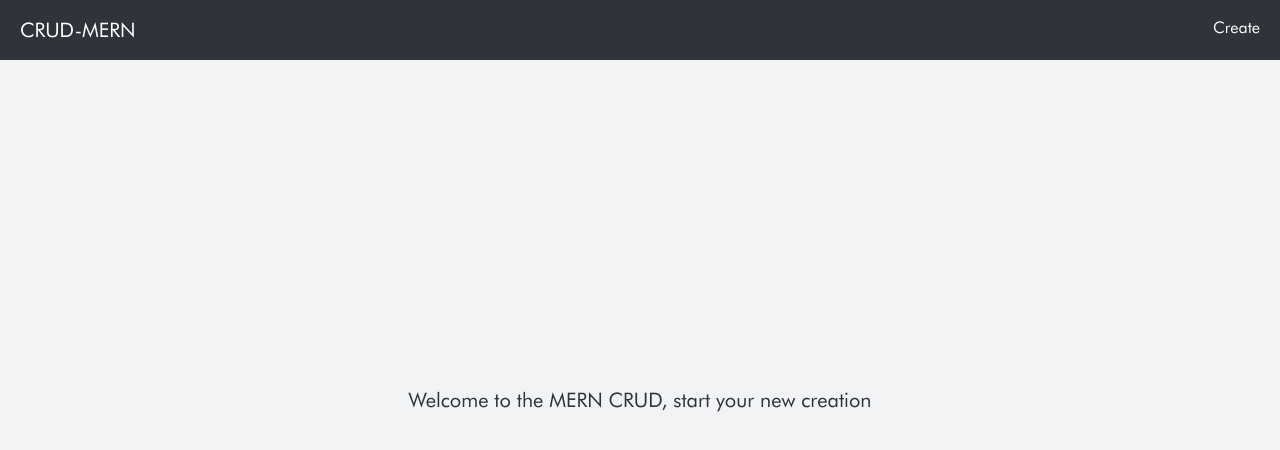
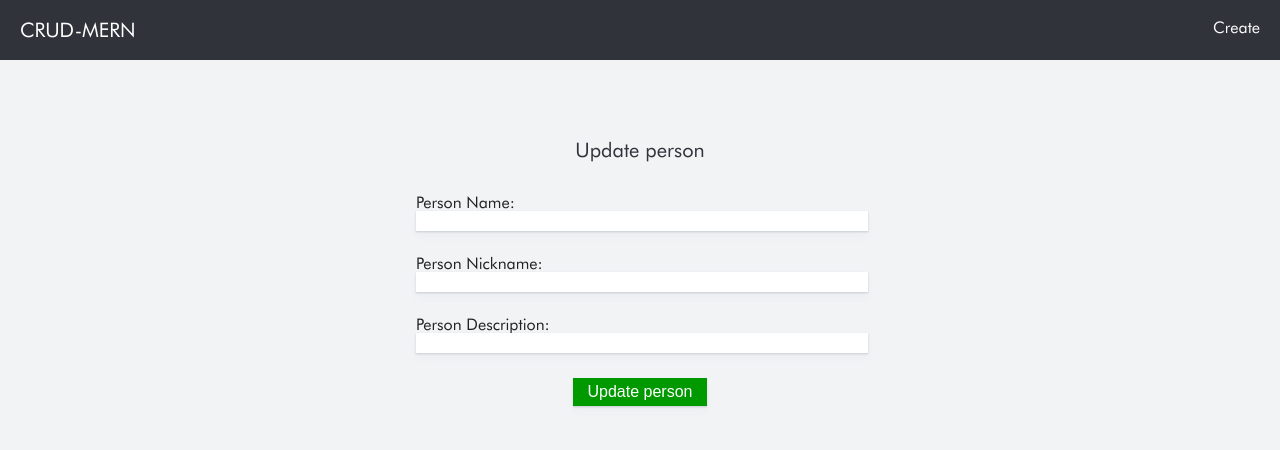
Before and after one commit to Christo92/crud-mern, a React (Create React App) app in the folder client/: page /#/edit/1 in a window 1280 px wide. Shown: the top 450 px of the page. Built offline with nearby package versions, Linux system fonts and the light colour scheme; no server answers.

Commit message:
Improvement navigation

```diff
--- a/client/src/components/Navigation.js
+++ b/client/src/components/Navigation.js
@@ -1,5 +1,5 @@
 import React, { Component } from 'react';
-import { BrowserRouter as Router, Switch, Route, Link, NavLink } from 'react-router-dom';
+import { Switch, Route, Link, NavLink } from 'react-router-dom';
 // Components
 import Home from './Home';
 import Edit from './Edit';
@@ -8,7 +8,7 @@
 class Navigation extends Component {
     render() {
         return (
-            <Router>
+            <div>
                 <header className="header">
                     <Link to={'/'} className="header__home">CRUD-MERN</Link>
                     <div className="header__menu">
@@ -20,7 +20,7 @@
                         <Route path="/create" component={PersonList} />
                         <Route path="/edit/:id" component={Edit} />
                     </Switch>
-            </Router>
+            </div>
         )
     }
 }
--- a/client/src/components/Person.js
+++ b/client/src/components/Person.js
@@ -10,6 +10,8 @@
         } catch (err) {
             console.log(err.message)
         }
+
+        this.props.rerender();
 
         window.location.reload();
     }
```
